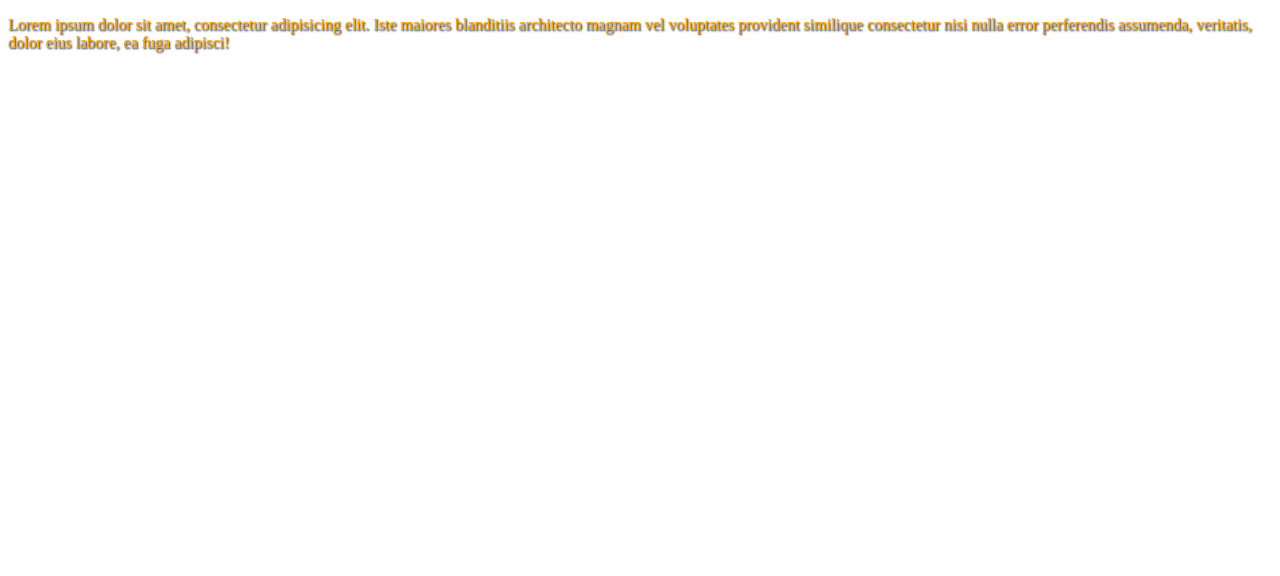
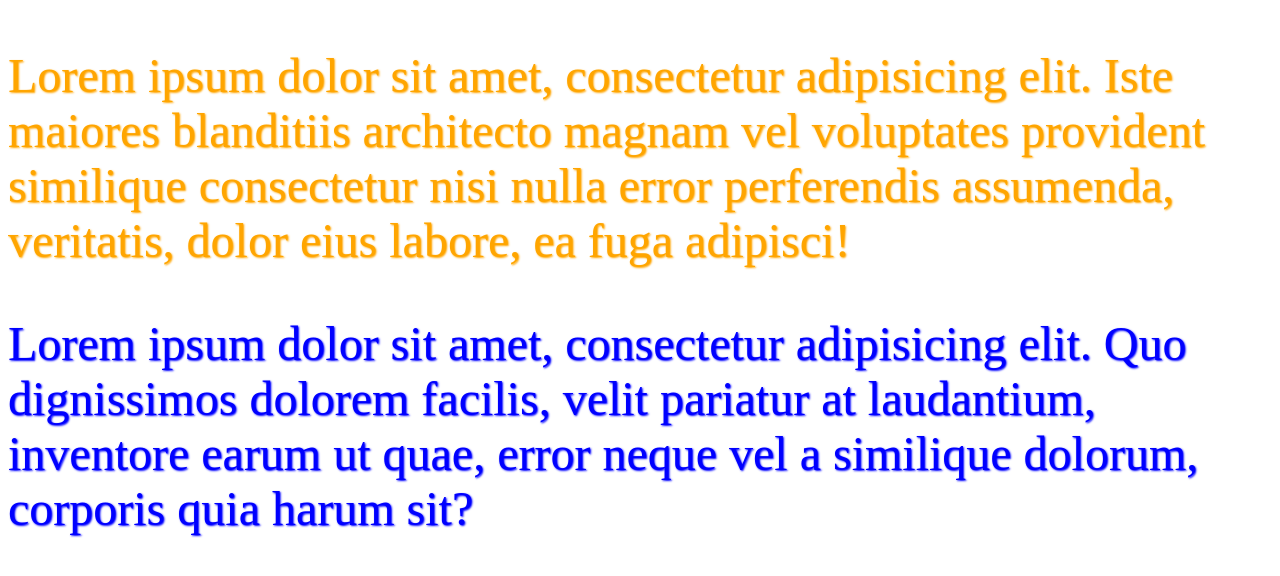
Before and after one commit to MrBlaBlak/CSS-pierwszy, a plain HTML site: page index.html in a window 1280 px wide. Drawn offline with Linux system fonts and the light colour scheme.

Commit message:
identyfikator

```diff
--- a/css/style.css
+++ b/css/style.css
@@ -1,4 +1,11 @@
 p {
     color: orange;
-    text-shadow:1px 1px 2px black;
+    text-shadow:1px 1px 2px orange;
+    font-size: 48px;
+
 }
+/*   Selektor Id */
+#paragraph {
+    color: blue;
+    text-shadow:1px 1px 2px blue;
+}
--- a/index.html
+++ b/index.html
@@ -8,9 +8,10 @@
 </head>
 
 <body>
-<!--Selektor znacznika--!>
+<!--Selektor znacznika-->
 <p>Lorem ipsum dolor sit amet, consectetur adipisicing elit. Iste maiores blanditiis architecto magnam vel voluptates provident similique consectetur nisi nulla error perferendis assumenda, veritatis, dolor eius labore, ea fuga adipisci!</p>
-
+<!-- Selektor ID -->
+<p id="paragraph">Lorem ipsum dolor sit amet, consectetur adipisicing elit. Quo dignissimos dolorem facilis, velit pariatur at laudantium, inventore earum ut quae, error neque vel a similique dolorum, corporis quia harum sit?</p>
 
 </body>
 
```
